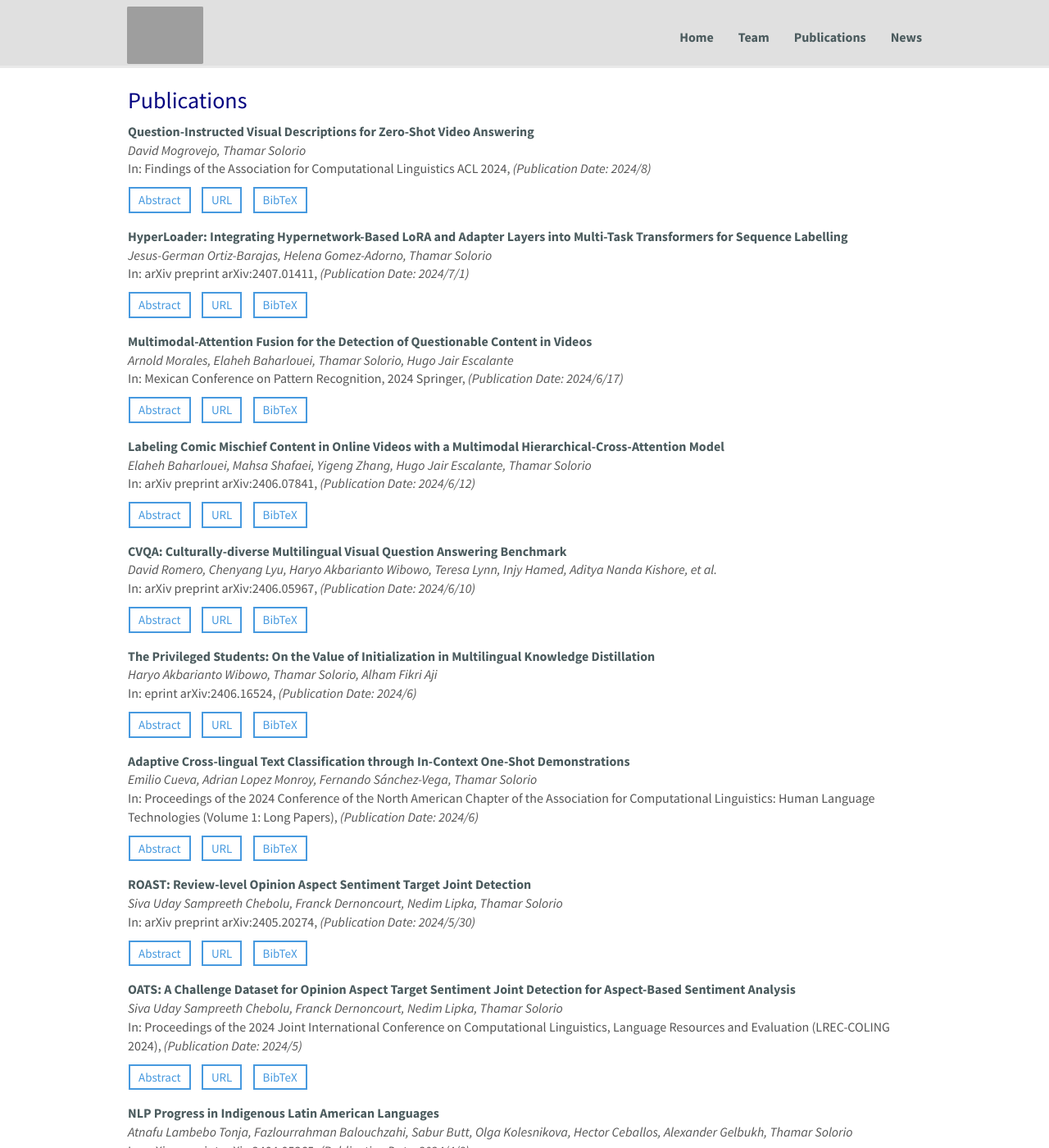
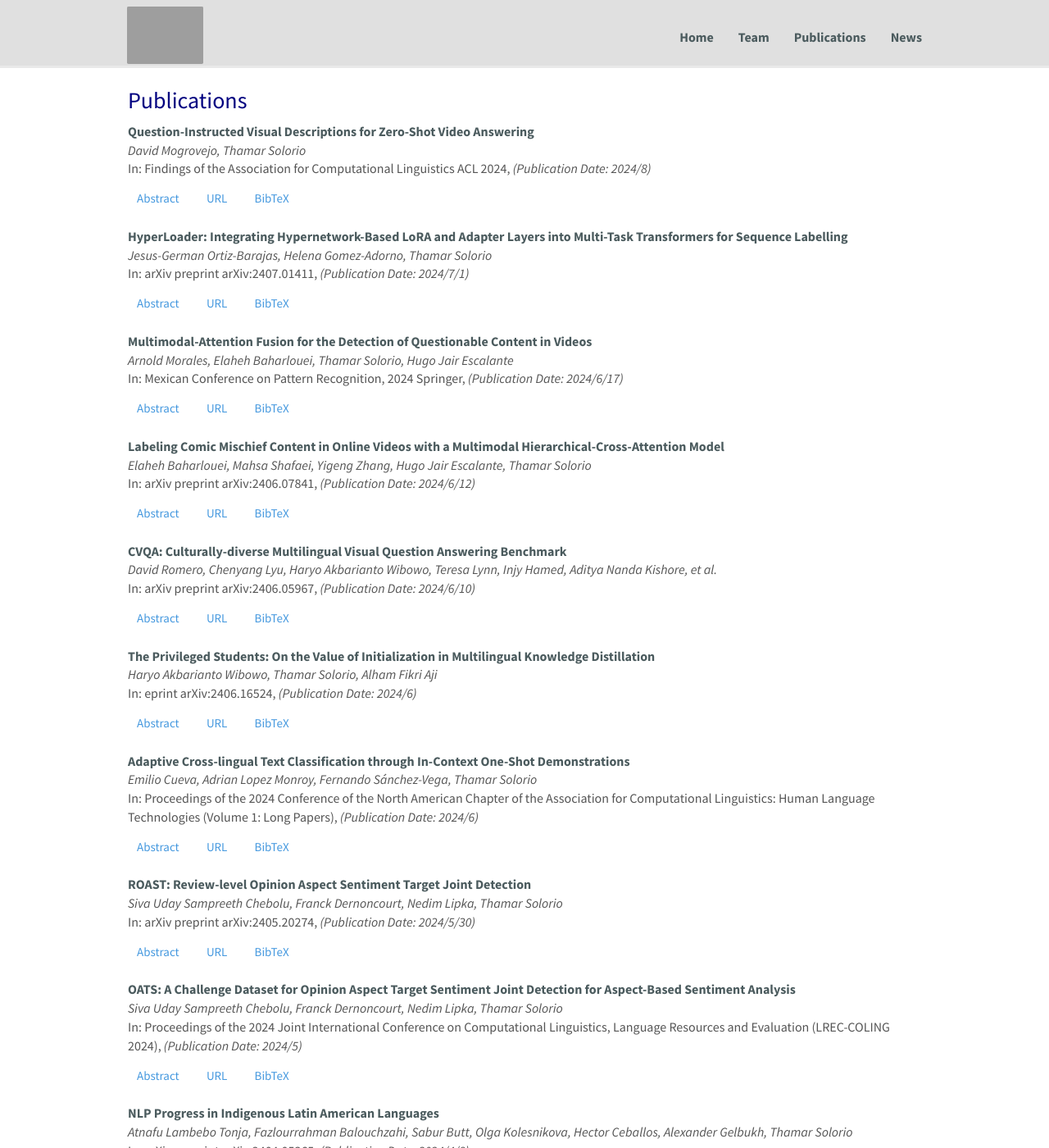
Before and after one commit to toqeerehsan/RiTUAL, a Jekyll site: the page built from _pages/publications.md, in a window 1280 px wide and 1400 px high. Shown: the whole window at 82% size. Built offline with Jekyll 4.4.1, drawn with Linux system fonts in a browser that asks for light colours; nearby versions of some CDN libraries.

Commit message:
updated page(s)

```diff
--- a/_pages/publications.md
+++ b/_pages/publications.md
@@ -48,7 +48,7 @@
   <span class="gray bold">{{ publi.title }}</span><br />
   <em>{{ publi.authors }} </em><br />
   In: {{publi.publisher}}, <i>(Publication Date: {{ publi.date }})</i>
-<div class="row" style="margin-bottom:6px;padding-bottom:0px">
+<div class="row" style="margin-bottom:10px;padding-bottom:0px">
   <div class="col-sm-12 clearfix">
   <a class="small-sky-btn" data-toggle="collapse" href="#abstract-{{ forloop.index }}" role="button" aria-expanded="false" aria-controls="abstract-{{ forloop.index }}">
     Abstract
--- a/css/main.scss
+++ b/css/main.scss
@@ -165,7 +165,7 @@
 //     color: #00bfff; /* Text color */
     color: #4699df/*#46cddf*/;
     background-color: #fff;
-    border: 2px solid #4699df/*#46cddf*/;
+    //border: 2px solid #4699df/*#46cddf*/;
     cursor: pointer;
     margin-right:10px;
     margin-bottom:0px;
@@ -188,9 +188,9 @@
     text-decoration: none;
     text-transform: none;
 //     color:#4ED5E7;
-    color: #4699df/*#46cddf*/;;
+    //color: #4699df/*#46cddf*/;;
     background-color: #fff;
-    border: 2px solid #4699df/*#46cddf*/;;
+    //border: 2px solid #4699df/*#46cddf*/;;
     cursor: pointer;
     margin-top: 10px;
     margin-bottom: 10px;
```
